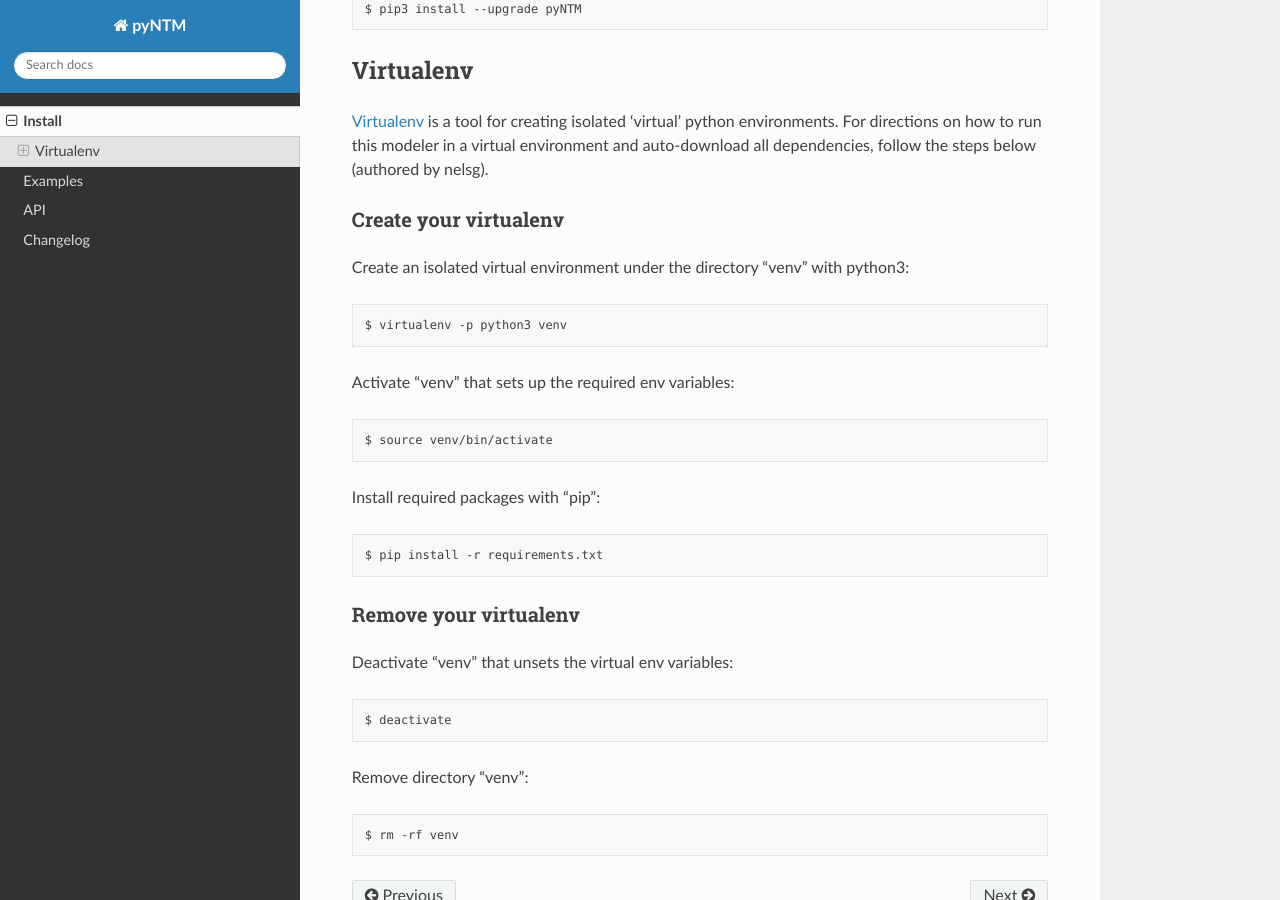
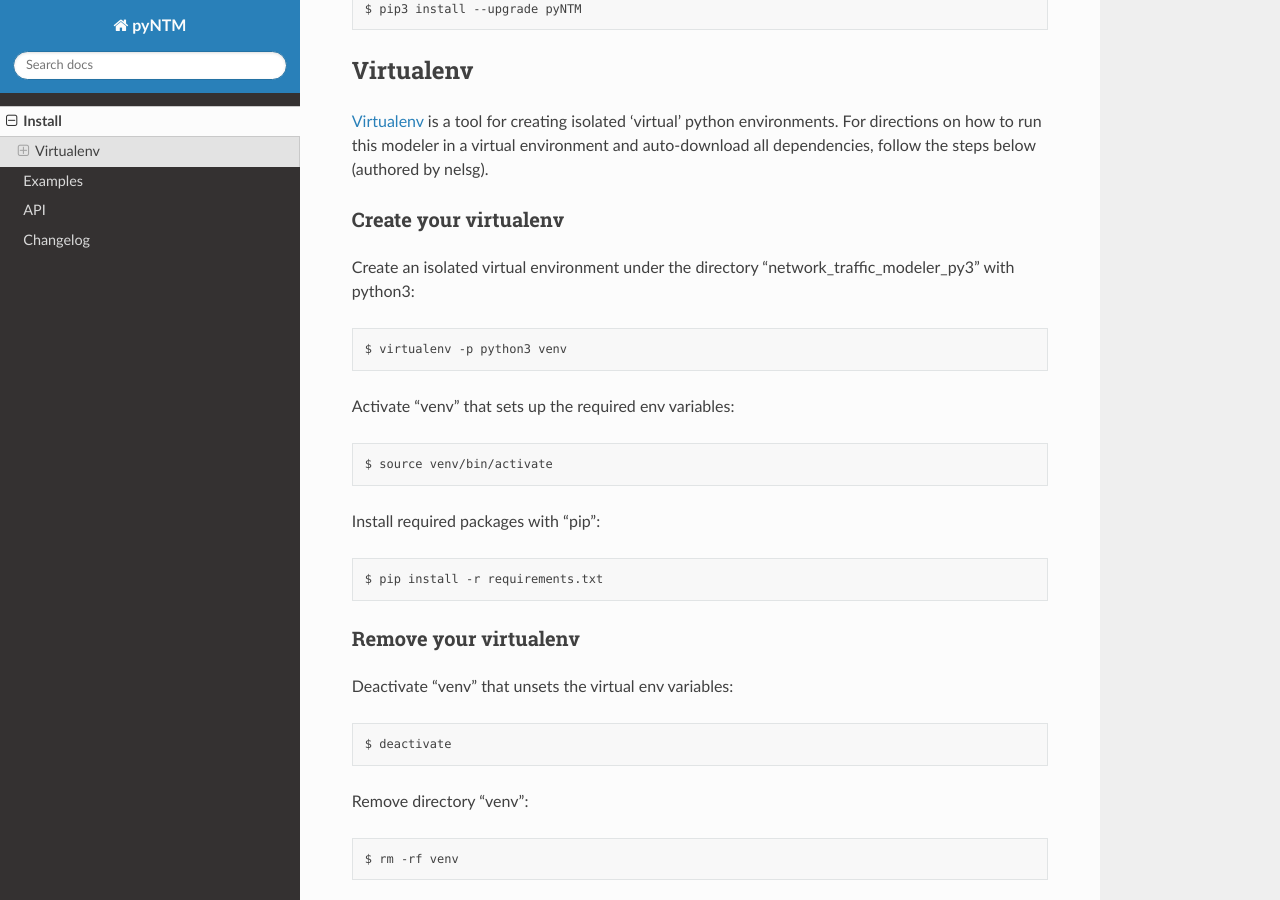
Before and after one commit to tim-fiola/network_traffic_modeler_py3, a Sphinx documentation site: the page built from docs/install.rst, in a window 1280 px wide and 900 px high, scrolled down 383 px. Built offline with Sphinx 7.4.7 and the Read the Docs theme 2.0.0, drawn with Linux system fonts in a browser that asks for light colours.

Commit message:
update changelog.rst, install.rst, and simple_user_interface.py before master merge

```diff
--- a/docs/changelog.rst
+++ b/docs/changelog.rst
@@ -8,7 +8,7 @@
 * Added check for multiple links between nodes in Model object (not allowed)
 * Added Parent Class MasterModel to hold common defs for Model and Parallel_Link_Model subclasses
 * Added simulation_diagnostics def in MasterModel that gives potentially useful diagnostic info about the simulation results
-
+* Simple user interface (beta feature) supports RSVP LSPs
 
 1.5
 ---
--- a/docs/install.rst
+++ b/docs/install.rst
@@ -20,7 +20,7 @@
 Create your virtualenv
 ~~~~~~~~~~~~~~~~~~~~~~~~
 
-Create an isolated virtual environment under the directory "venv" with python3::
+Create an isolated virtual environment under the directory "network_traffic_modeler_py3" with python3::
 
    $ virtualenv -p python3 venv
 
```
Also changed, not shown: README.md (+1 -1 lines), 1 other file.
